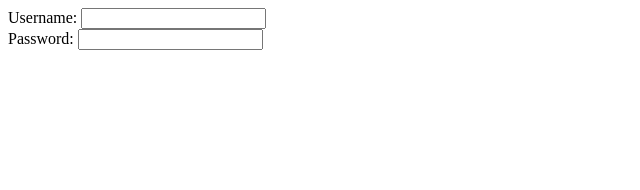
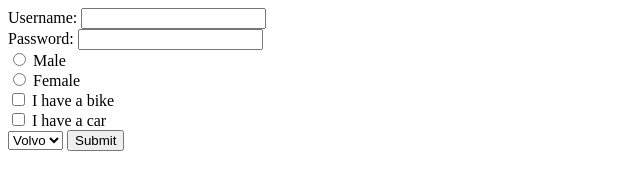
Before and after one commit to trevorlangeveldt/JavascriptStuff, a plain HTML site: page input.html in a window 1280 px wide. Shown: the whole page, without its empty margins (0-640 px from the left). Drawn offline with Linux system fonts and the light colour scheme.

Commit message:
added good shit

```diff
--- a/input.html
+++ b/input.html
@@ -5,9 +5,19 @@
     <title></title>
   </head>
   <body>
-    <form action="">
+    <form action="" method="get">
       Username: <input type="text" name="firstName"/><br/>
-      Password: <input type="password" name="password">
+      Password: <input type="password" name="password"/><br/>
+      <input type="radio" name="gender" value="male" /> Male<br/>
+      <input type="radio" name="gender" value="female" /> Female<br/>
+      <input type="checkbox" name="vehicle" value="Bike" /> I have a bike<br/>
+      <input type="checkbox" name="vehicle" value="Car" /> I have a car<br/>
+      <select name="Cars">
+        <option value="volvo">Volvo</option>
+        <option value="Wv">Wv</option>
+      </select>
+      <input type="submit" value="Submit"/> <!--This always calls the method specified in the form declaration on the class/target
+                                                specified in the action (does a GET on "" passing the form's input-->
     </form>
   </body>
 </html>
```
Also changed, not shown: reference.html (+3 -1 lines).
